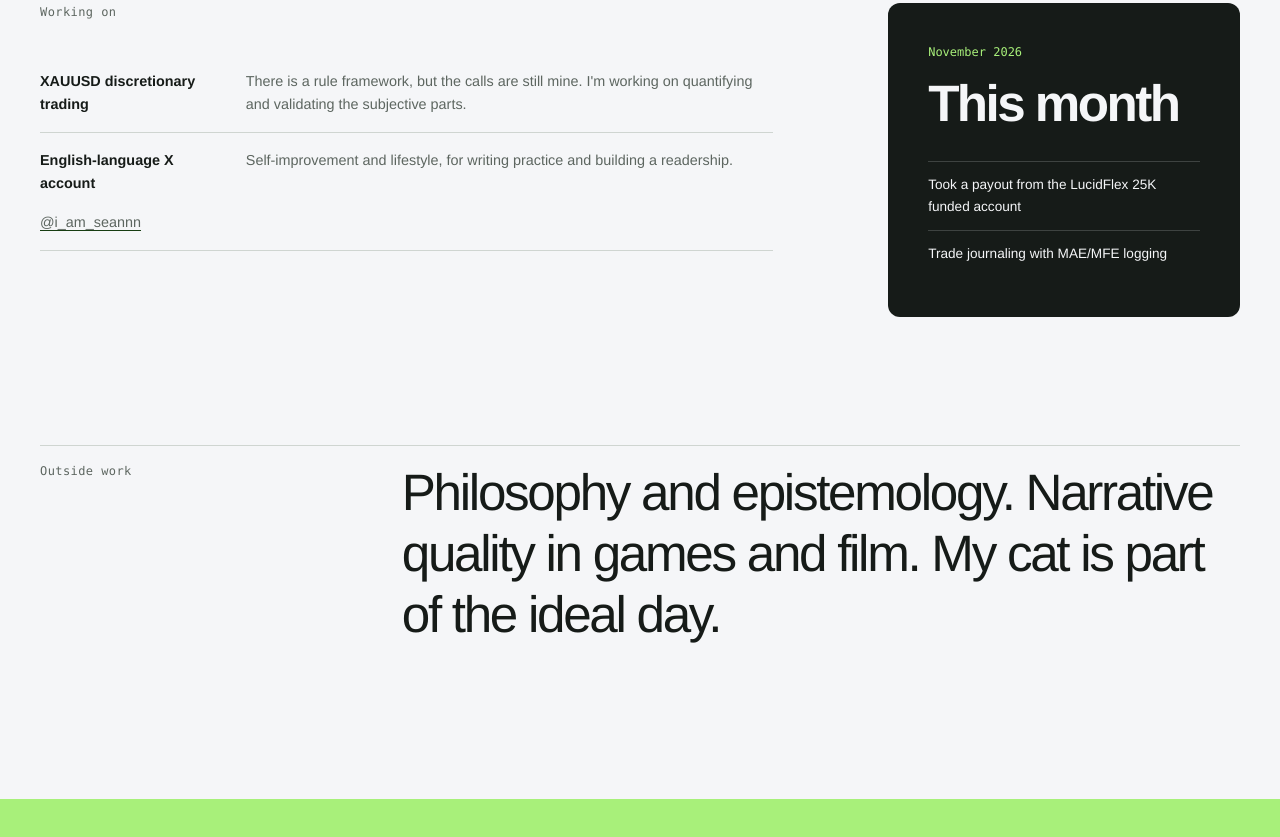
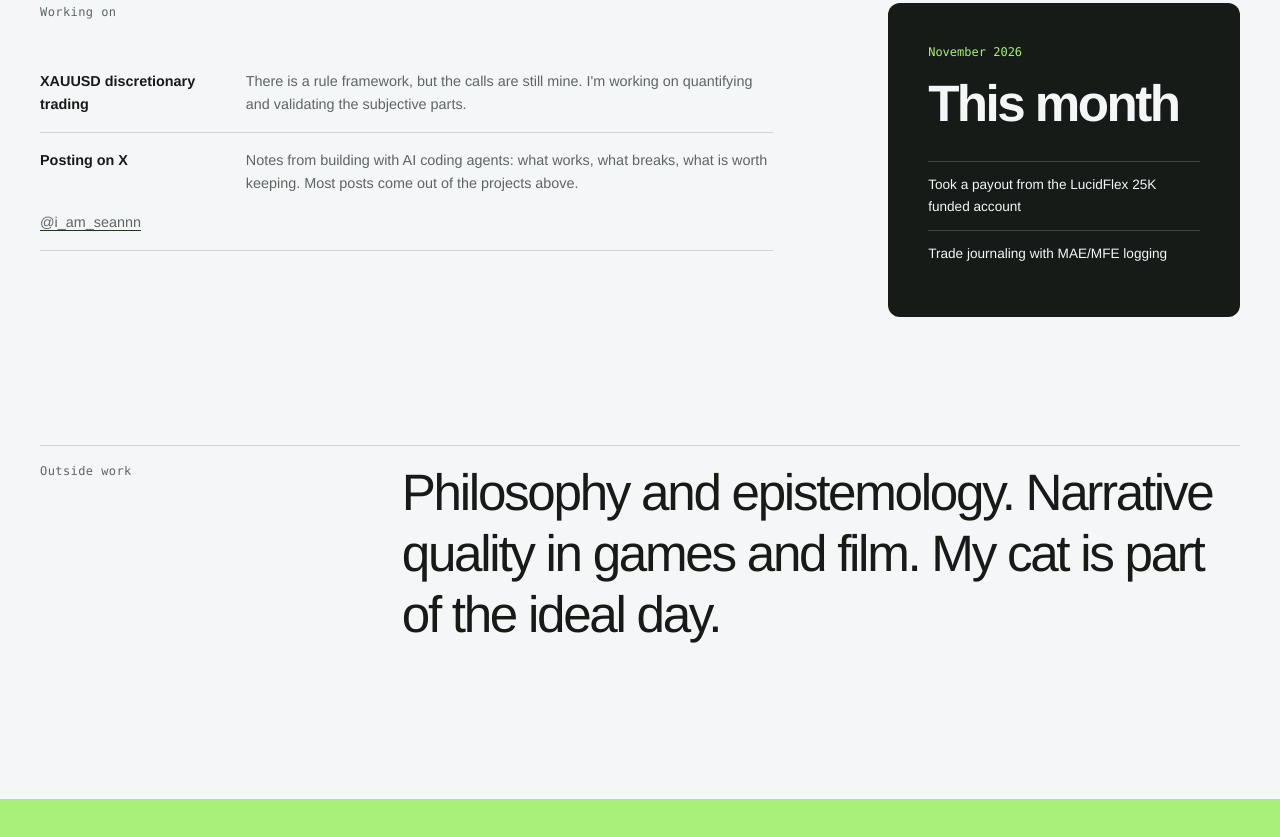
Before and after one commit to seanlu2006/sean-lu-site, a plain HTML site: page index.html in a window 1280 px wide. Shown: the part 5436-6273 px from the top of the page. Drawn offline with Linux system fonts and the light colour scheme.

Commit message:
Working on: describe the X account as it reads to a visitor

```diff
--- a/index.html
+++ b/index.html
@@ -266,7 +266,7 @@
           <p class="micro-label">Working on</p>
           <ul class="now-list">
             <li><strong>XAUUSD discretionary trading</strong>There is a rule framework, but the calls are still mine. I'm working on quantifying and validating the subjective parts.</li>
-            <li><strong>English-language X account</strong>Self-improvement and lifestyle, for writing practice and building a readership. <a href="https://x.com/i_am_seannn">@i_am_seannn</a></li>
+            <li><strong>Posting on X</strong>Notes from building with AI coding agents: what works, what breaks, what is worth keeping. Most posts come out of the projects above. <a href="https://x.com/i_am_seannn">@i_am_seannn</a></li>
           </ul>
         </div>
         <aside class="month-note">
```
